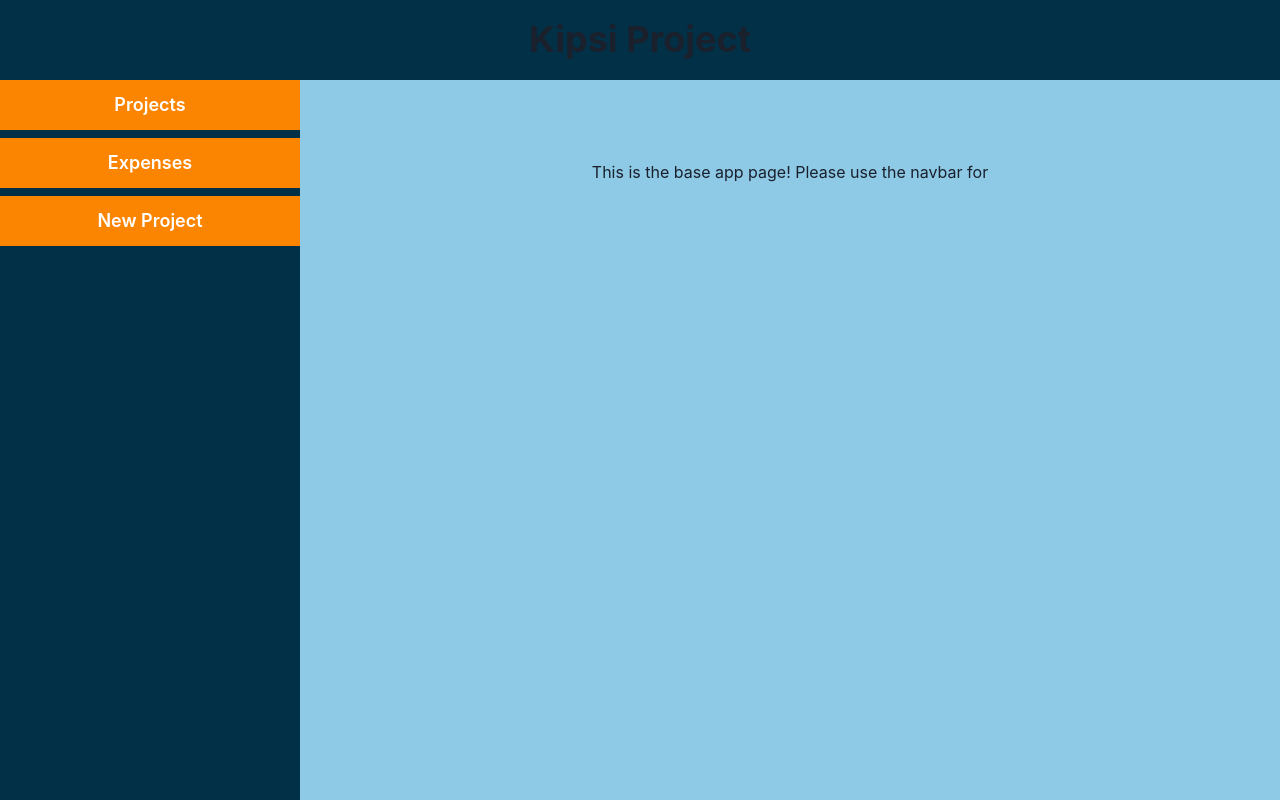
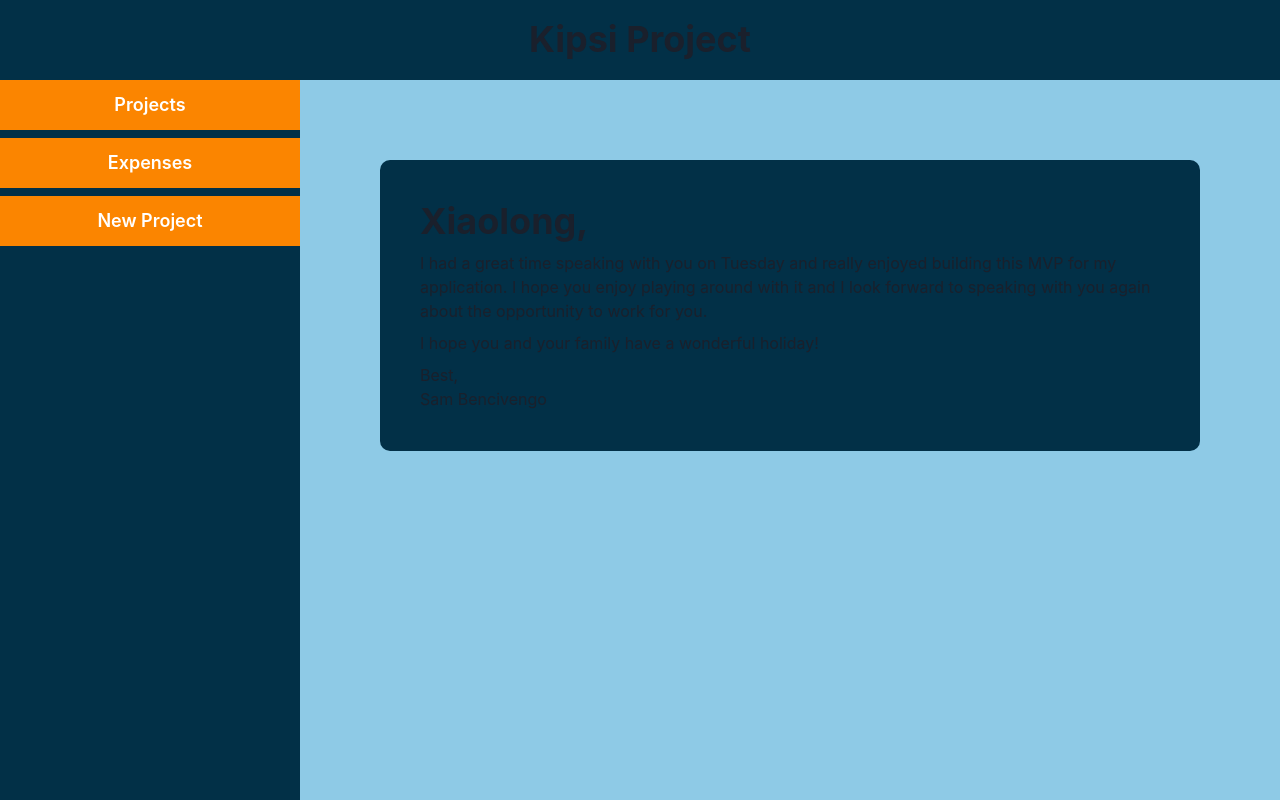
Before and after one commit to sambencivengo/kipsi-project, a Next.js app in the folder client/: page / in a window 1280 px wide. Built offline with nearby package versions, Linux system fonts and the light colour scheme.

Commit message:
update to expenses, letter to kipsi

```diff
--- a/client/src/pages/create-project.tsx
+++ b/client/src/pages/create-project.tsx
@@ -13,7 +13,6 @@ import { InputField } from '../components/InputField';
 import { colors } from '../theme';
 import { CreateProjectSchema } from '../schema';
 import { devBaseApiUrl } from '../constants';
-import { resolveMx } from 'dns';
 import { ErrorAlert, ErrorAlertProps } from '../components/ErrorAlert';
 import React from 'react';
 
--- a/client/src/pages/index.tsx
+++ b/client/src/pages/index.tsx
@@ -1,8 +1,21 @@
-import { Inter } from '@next/font/google';
-import { Box } from '@chakra-ui/react';
-
-const inter = Inter({ subsets: ['latin'] });
+import { Box, Heading, Text } from '@chakra-ui/react';
+import { colors } from '../theme';
 
 export default function Home() {
-	return <Box>This is the base app page! Please use the navbar for </Box>;
+	return (
+		<Box maxW={'900px'} bgColor={colors.darkBlue} p={10} borderRadius={10}>
+			<Heading>Xiaolong,</Heading>
+			<Text mt={2}>
+				I had a great time speaking with you on Tuesday and really
+				enjoyed building this MVP for my application. I hope you enjoy
+				playing around with it and I look forward to speaking with you
+				again about the opportunity to work for you.
+			</Text>
+			<Text mt={2}>
+				I hope you and your family have a wonderful holiday!
+			</Text>
+			<Text mt={2}>Best,</Text>
+			<Text>Sam Bencivengo</Text>
+		</Box>
+	);
 }
```
Also changed, not shown: client/src/components/expenses/ExpenseCard.tsx (+24 -5 lines), client/src/components/projects/ProjectCard.tsx (+7 -7 lines), client/src/pages/expenses.tsx (+1 -8 lines), client/src/pages/projects.tsx (+3 -5 lines).
